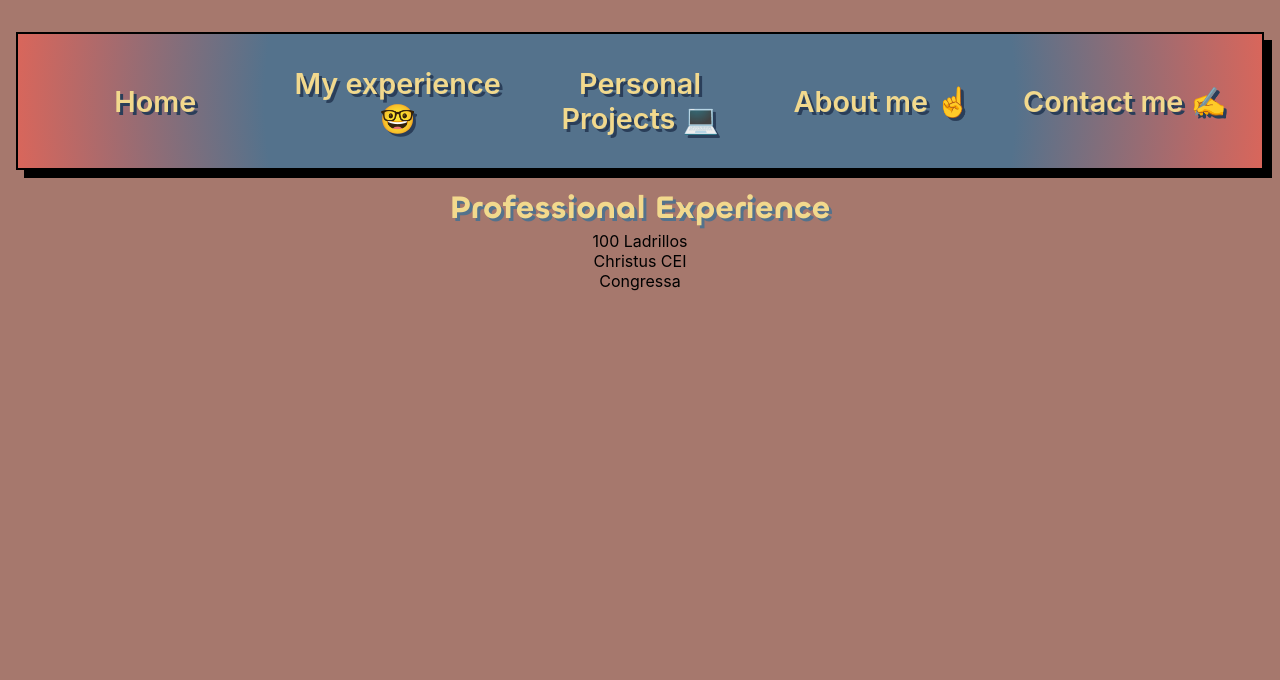
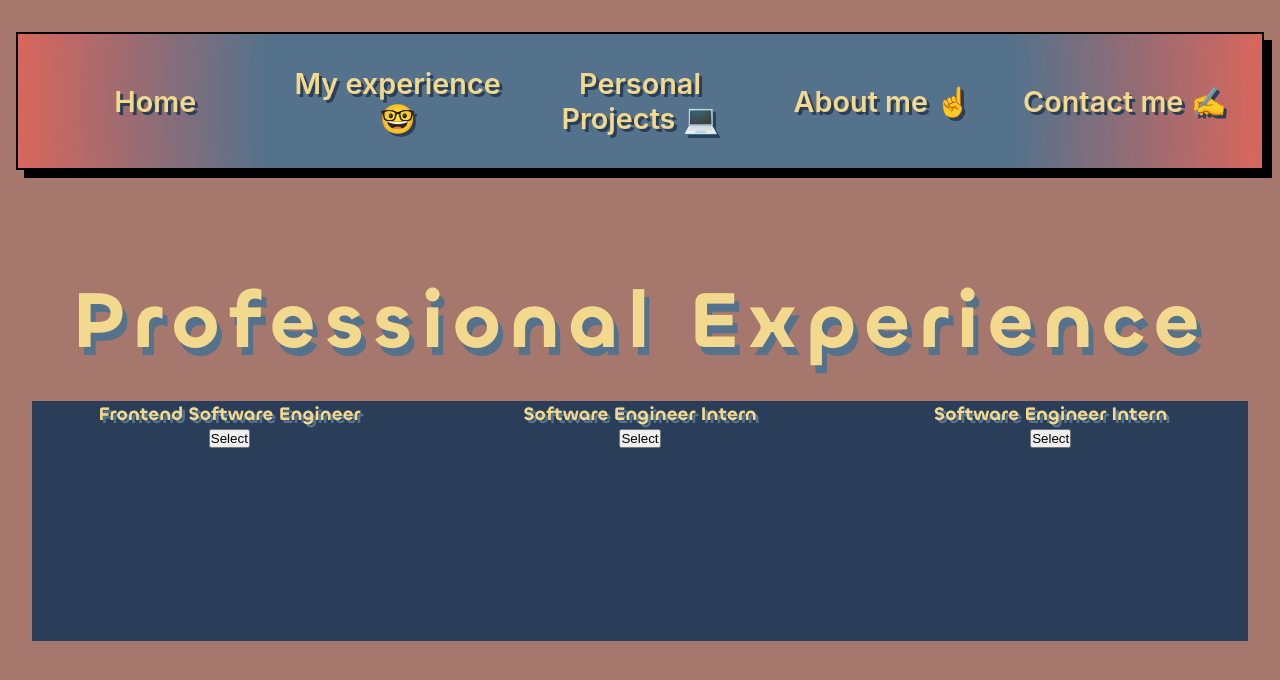
Before and after one commit to OLopezE/my-portfolio, a React (Create React App) app: page /work-experience in a window 1280 px wide. Shown: the top 680 px of the page. Built offline with nearby package versions, Linux system fonts and the light colour scheme.

Commit message:
starting with work experience

```diff
--- a/src/js/views/experience/Experience.jsx
+++ b/src/js/views/experience/Experience.jsx
@@ -2,16 +2,27 @@ import React from 'react'
 
 import workExperience from 'src/js/api/workExperience/workExperience'
 
-function Experience() {
+import { WorkExperienceGrid, TitleContainer, WorkContainer } from './Experience.style'
+
+const WorkCard = ({ work }) => {
   return (
     <div>
-      <h1>
-        Professional Experience
-      </h1>
-      {workExperience.map((work) => (
-        <p>{work.company}</p>
-      ))}
+      <h3>{work.jobTitle}</h3>
+      <button>Select</button>
     </div>
+  )
+};
+
+const Experience = () => {
+  return (
+    <WorkExperienceGrid>
+      <TitleContainer>
+        <h1>Professional Experience</h1>
+      </TitleContainer>
+      <WorkContainer>
+        {workExperience.map((work) => (<WorkCard work={work}  />))}
+      </WorkContainer>
+    </WorkExperienceGrid>
   )
 }
 
--- a/src/js/views/experience/Experience.style.js
+++ b/src/js/views/experience/Experience.style.js
@@ -0,0 +1,47 @@
+import styled from "styled-components";
+
+const WorkExperienceGrid = styled.section`
+  display: grid;
+  gap: 1.5rem;
+  padding: 1rem;
+
+  * {
+    transition: 0.2s;
+
+    :hover {
+      transform: scale(1.02);
+    }
+  }
+
+  @media (min-width: 900px) {
+    padding: 5rem 2rem 4rem;
+  }
+`;
+
+const TitleContainer = styled.div`
+  display: flex;
+  justify-content: center;
+  align-items: center;
+
+  h1 {
+    color: #F2D98D;
+    text-shadow: 5px 8px #54728C;
+    font-size: 3.5rem;
+    text-align: left;
+    letter-spacing: 8px;
+
+    @media (min-width: 600px) {
+      font-size: 5rem;
+    }
+  }
+`;
+
+const WorkContainer = styled.div`
+  background-color: #2A3E59;
+  height: 240px;
+  display: grid;
+  grid-template-columns: repeat(3, 1fr);
+  gap: 1rem;
+`;
+
+export { WorkExperienceGrid, TitleContainer, WorkContainer };
--- a/src/js/views/home/Home.style.js
+++ b/src/js/views/home/Home.style.js
@@ -3,7 +3,7 @@ import styled from 'styled-components';
 const HomeGrid = styled.section`
   display: grid;
   gap: 1.5rem;
-  padding: 1rem;
+  padding: 1rem 1rem 2rem;
 
   * {
     transition: 0.2s;
```
